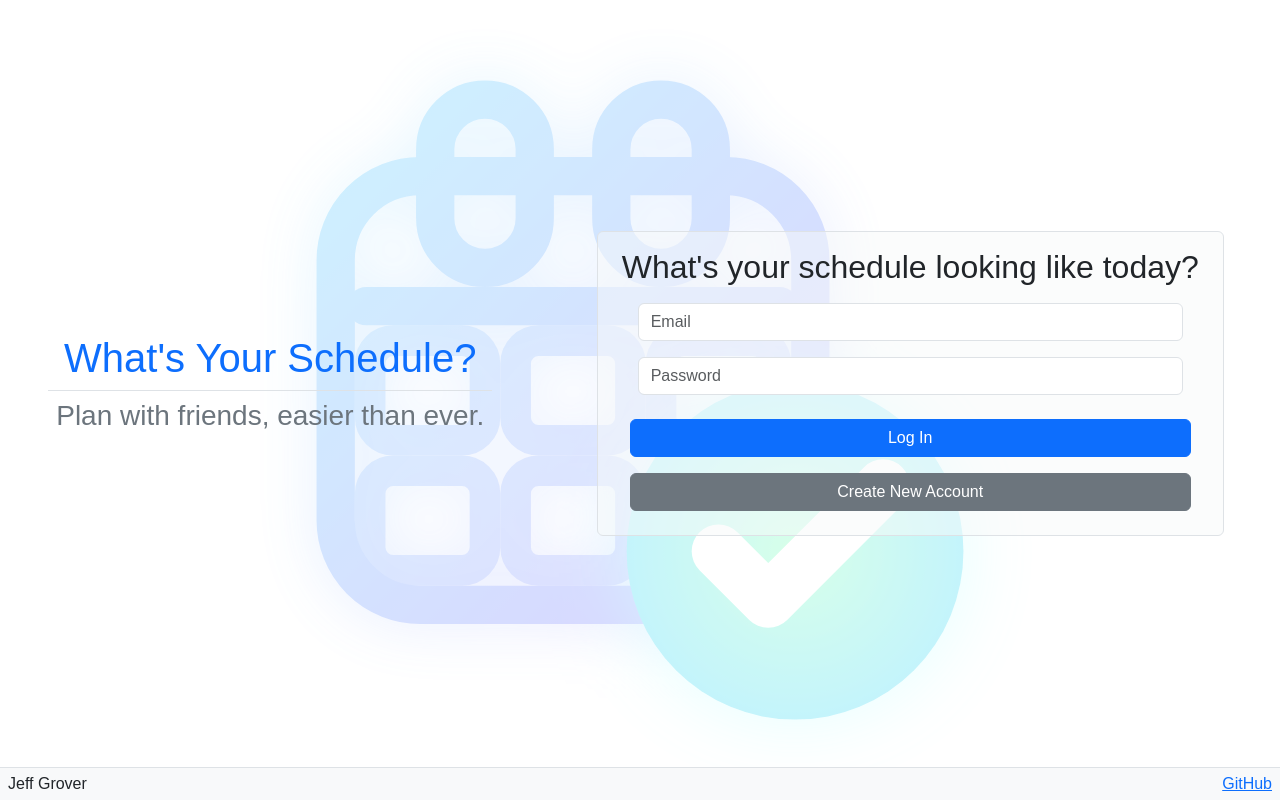
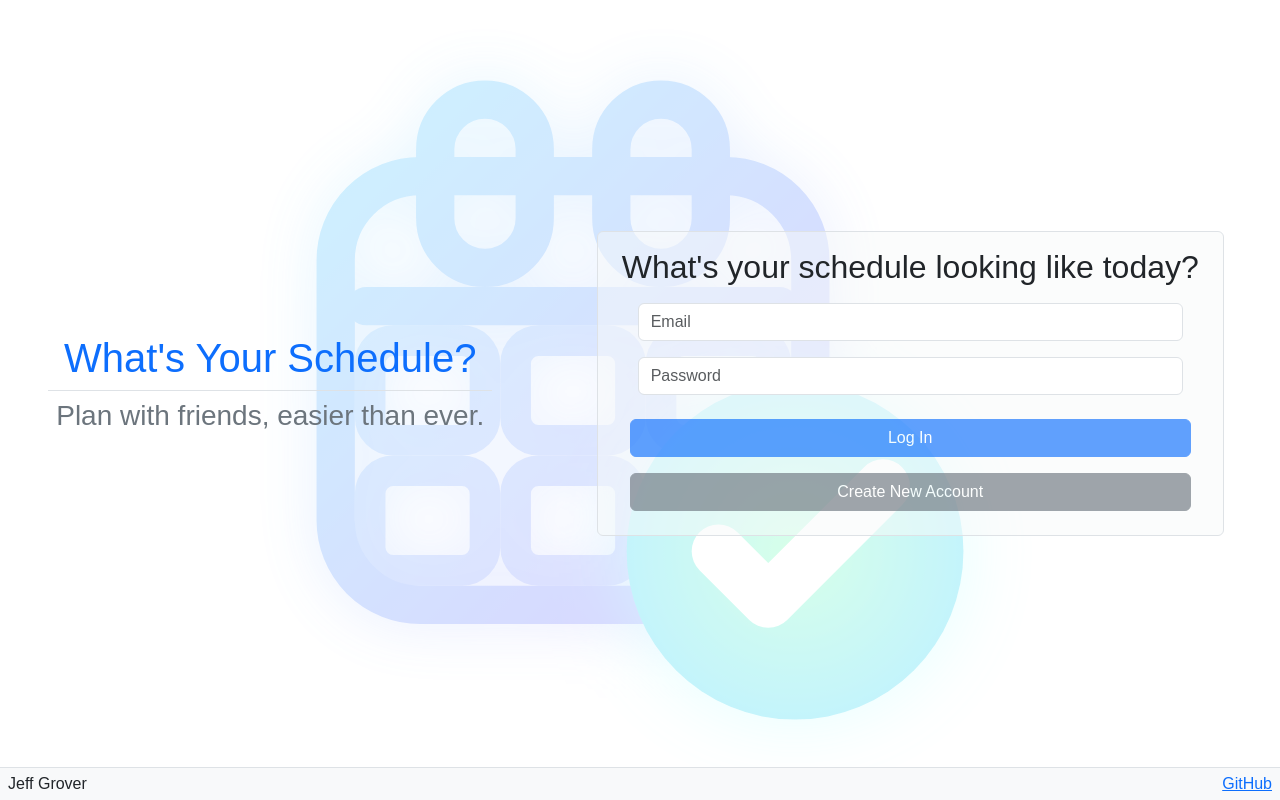
Before and after one commit to j3ffgr0v3r/CS260-Startup, a React (Vite) app: page / in a window 1280 px wide. Built offline with nearby package versions, Linux system fonts and the light colour scheme; a web font is replaced by a local one.

Commit message:
Formatted login to work reactively.

```diff
--- a/src/app.jsx
+++ b/src/app.jsx
@@ -13,7 +13,7 @@ import { AuthState } from './login/authState';
 export default function App() {
     const [username, setUsername] = React.useState(localStorage.getItem('username') || '');
     const [userEmail, setUserEmail] = React.useState(localStorage.getItem('userEmail') || '');
-    const [authState, setAuthState] = React.useState(username ? AuthState.Authenticated : AuthState.Unauthenticated);
+    const [authState, setAuthState] = React.useState(userEmail ? AuthState.Authenticated : AuthState.Unauthenticated);
 
     return (
         <BrowserRouter>
--- a/src/login/login.jsx
+++ b/src/login/login.jsx
@@ -2,9 +2,30 @@ import React from 'react';
 
 import "./login.css";
 
+import Button from 'react-bootstrap/Button';
+
 import { useNavigate } from 'react-router-dom';
+import { AuthState } from './authState';
 
-export function Login() {
+export function Login({ onAuthChange }) {
+    const [loginEmail, setLoginEmail] = React.useState('');
+    const [loginPassword, setLoginPassword] = React.useState('');
+    const [displayError, setDisplayError] = React.useState(null);
+
+    const navigate = useNavigate();
+
+    async function loginUser() {
+        localStorage.setItem('userEmail', loginEmail);
+        localStorage.setItem('username', loginEmail);
+        onAuthChange(loginEmail, loginEmail, AuthState.Authenticated);
+        navigate("/home");
+    }
+
+    async function createUser() {
+        // TODO - User Creation Logic
+        loginUser();
+    }
+
     return (
         <main className="login-content">
             <img className="background-logo" src="./images/logo.svg" />
@@ -16,14 +37,16 @@ export function Login() {
                 <form method="get" action="/home" className="login-form mx-3 px-4 py-3 bg-light bg-opacity-50 border rounded">
                     <h2>What's your schedule looking like today?</h2>
                     <div className="m-3">
-                        <input className="form-control" type="email" placeholder="Email" required />
+                        <input className="form-control" type="email" placeholder="Email" required value={loginEmail} onChange={(e) => setLoginEmail(e.target.value)} />
                     </div>
                     <div className="m-3">
-                        <input className="form-control" type="password" placeholder="Password" required />
+                        <input className="form-control" type="password" placeholder="Password" onChange={(e) => setLoginPassword(e.target.value)} required />
                     </div>
                     <div className="login-buttons">
-                        <button className="m-2 btn btn-primary" type="submit" onClick={useNavigate("/home")}>Log In</button>
-                        <button className="m-2 btn btn-secondary" type="submit" onClick={useNavigate("/home")}>Create New Account</button>
+                        {/* <button className="m-2 btn btn-primary" type="submit" onClick={}>Log In</button> */}
+                        <Button className="m-2 btn" variant='primary' onClick={() => loginUser()} disabled={!loginEmail || !loginPassword}>Log In</Button>
+                        <Button className="m-2 btn" variant='secondary' onClick={() => createUser()} disabled={!loginEmail || !loginPassword}>Create New Account</Button>
+                        {/* <button className="m-2 btn btn-secondary" type="submit" onClick={useNavigate("/home")}>Create New Account</button> */}
                     </div>
                 </form>
             </div>
```
